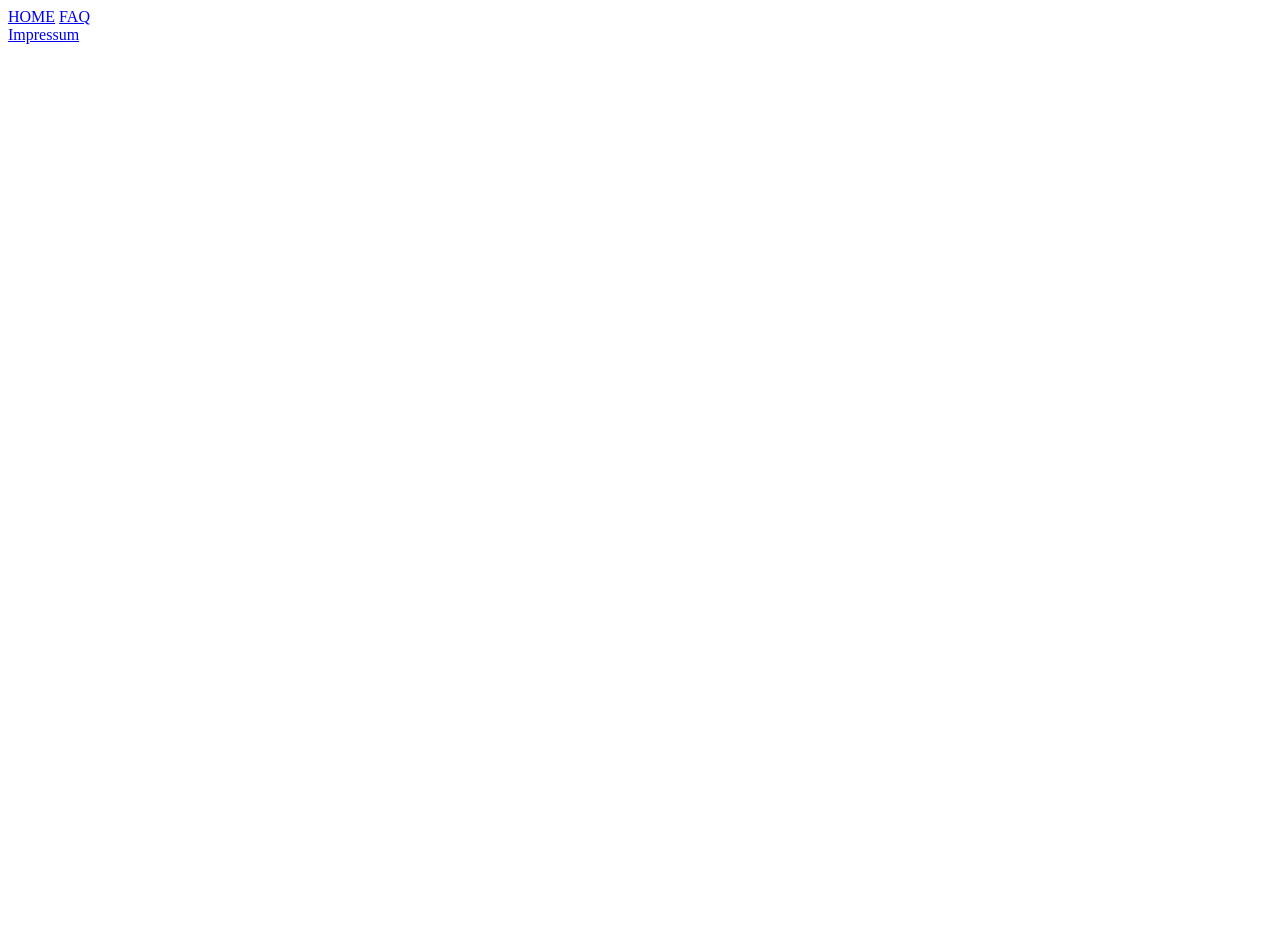
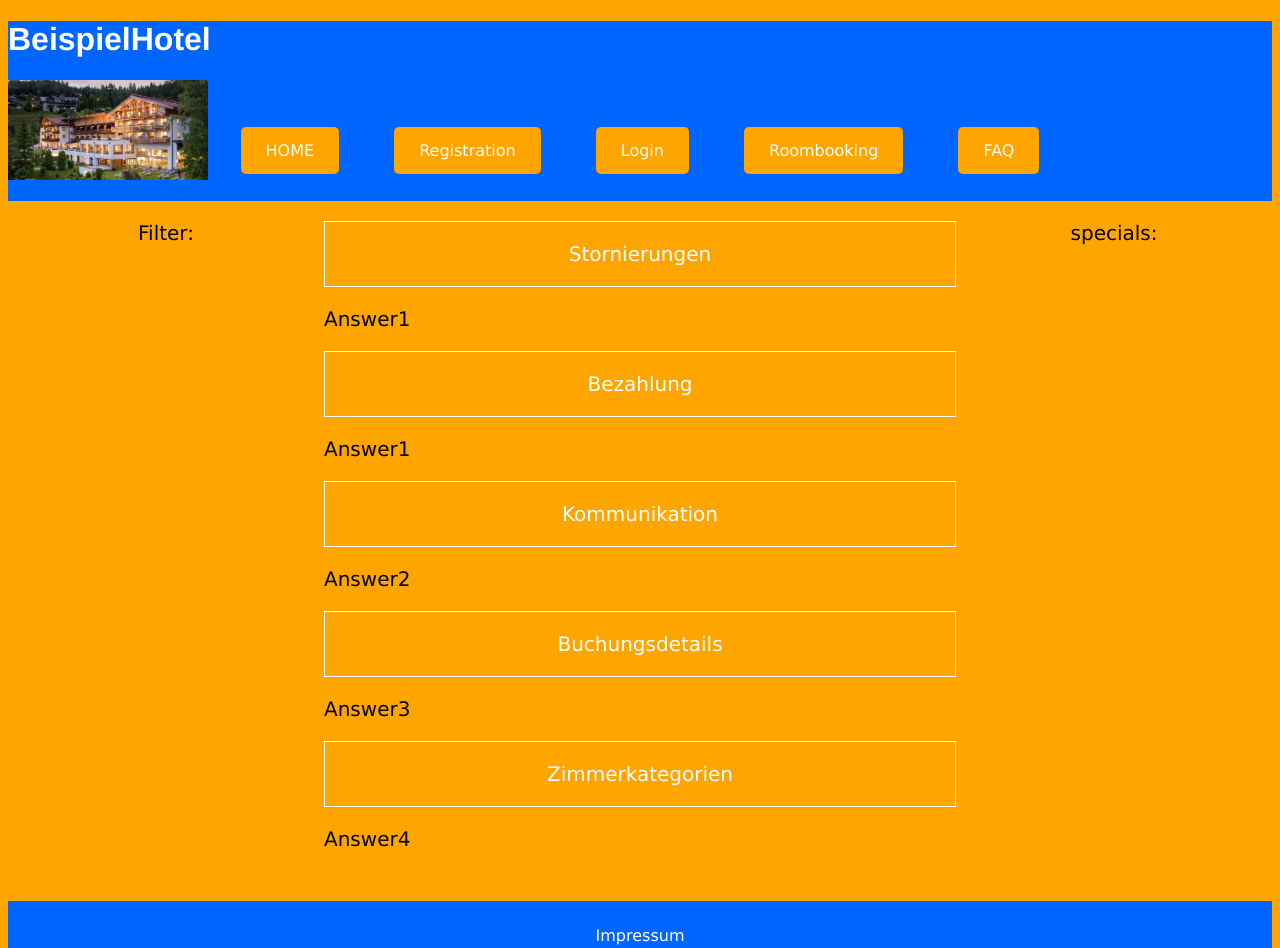
Before and after one commit to WolfgangMatyus/WEB_Hotel_Spitzer_Matyus, a plain HTML site: page faq.html in a window 1280 px wide. Shown: the top 948 px of the page. Before the commit the page ends 800 px from the top, so only its background shows below. Drawn offline with Linux system fonts and the light colour scheme.

Commit message:
impressum & faqs

```diff
--- a/faq.html
+++ b/faq.html
@@ -2,18 +2,89 @@
 <html>
     <head>
         <title>WEB_HOTEL_SPITZER_MATYUS</title>
+        <link rel="stylesheet" href="stylesheet.css">
     </head>
 
     <body>
 
+        <header>
+            <div class="Headline">
+                <h1>BeispielHotel</h1>
+
+            </div>
+
+            <div class="Headline_pic">
+                <img src="pics/HEADER-inntalerhof-3947-hotel-sommer_762f4ae754.jpg" width="200" height="100">
+            </div>
+        </header>
         <nav>
-            <a href="index.html">HOME</a>
-            <a href="faq.html">FAQ</a>
-
+            <div class="navbar">
+                <a class="index" href="index.html">HOME</a>
+                <a class="faq" href="faq.html">Registration</a>
+                <a class="faq" href="faq.html">Login</a>
+                <a class="faq" href="faq.html">Roombooking</a>
+                <a class="faq" href="faq.html">FAQ</a>
+            </div>
         </nav>
 
+        <div class="Content">
+
+            <div class="LeftContent">
+                <div class="p1">
+                    <p>Filter:</p>
+
+                </div>
+            </div>
+
+            <div class="CenterContent">
+                <div class ="faq_top"></div>
+                    <div class="Question">
+                        <p>Stornierungen</p>
+                    </div>
+                    <div class="Answer">
+                        <p>Answer1</p>
+                    </div>
+                    <div class="Question">
+                        <p>Bezahlung</p>
+                    </div>
+                    <div class="Answer">
+                        <p>Answer1</p>
+                    </div>
+                    <div class="Question">
+                        <p>Kommunikation</p>
+                    </div>
+                    <div class="Answer">
+                        <p>Answer2</p>
+                    </div>
+                    <div class="Question">
+                        <p>Buchungsdetails</p>
+                    </div>
+                    <div class="Answer">
+                        <p>Answer3</p>
+                    </div>
+                    <div class="Question">
+                        <p>Zimmerkategorien</p>
+                    </div>
+                    <div class="Answer">
+                        <p>Answer4</p>
+                    </div>
+                <div class ="faq_bottom"></div>
+            </div>
+
+            <div class="RightContent">
+                <div class="p1">
+                    <p>specials:</p>
+                </div>
+            </div>
+
+        </div>
+
+
+
         <footer>
-            <a href="impressum.html">Impressum</a>
+            <div class="footbar">
+                <a class="impressum" href="impressum.html">Impressum</a>
+            </div>
         </footer>
 
     </body>
--- a/stylesheet.css
+++ b/stylesheet.css
@@ -82,7 +82,7 @@ nav {
 
 div.Content{
     width: 100%;
-    height: 800px;
+    height: 700px;
 }
 
 div.LeftContent {
@@ -93,6 +93,7 @@ div.LeftContent {
 
 div.CenterContent {
     width: 50%;
+    height: 100%;
     float: left;
 }
 
@@ -141,3 +142,16 @@ footer {
     text-align: center;
     display: inline-block;
 }
+
+.faq_top{
+    height: 20px;
+}
+
+.Question{
+    color: white;
+    text-align: center;
+    border: 1px solid #777;
+    border-color: white;
+    /*display: inline;*/
+    /*border-radius: 20%;*/
+}
```
Also changed, not shown: impressum.html (+91 -4 lines).
